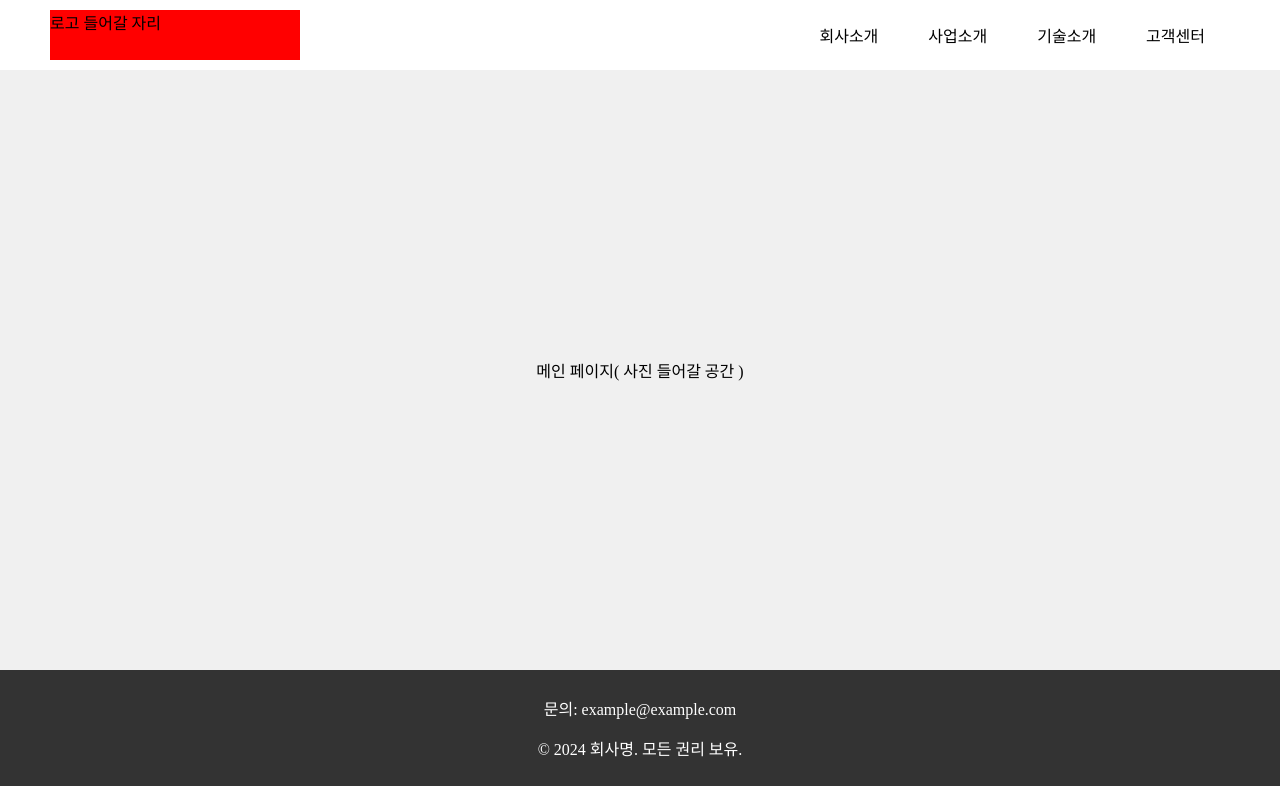
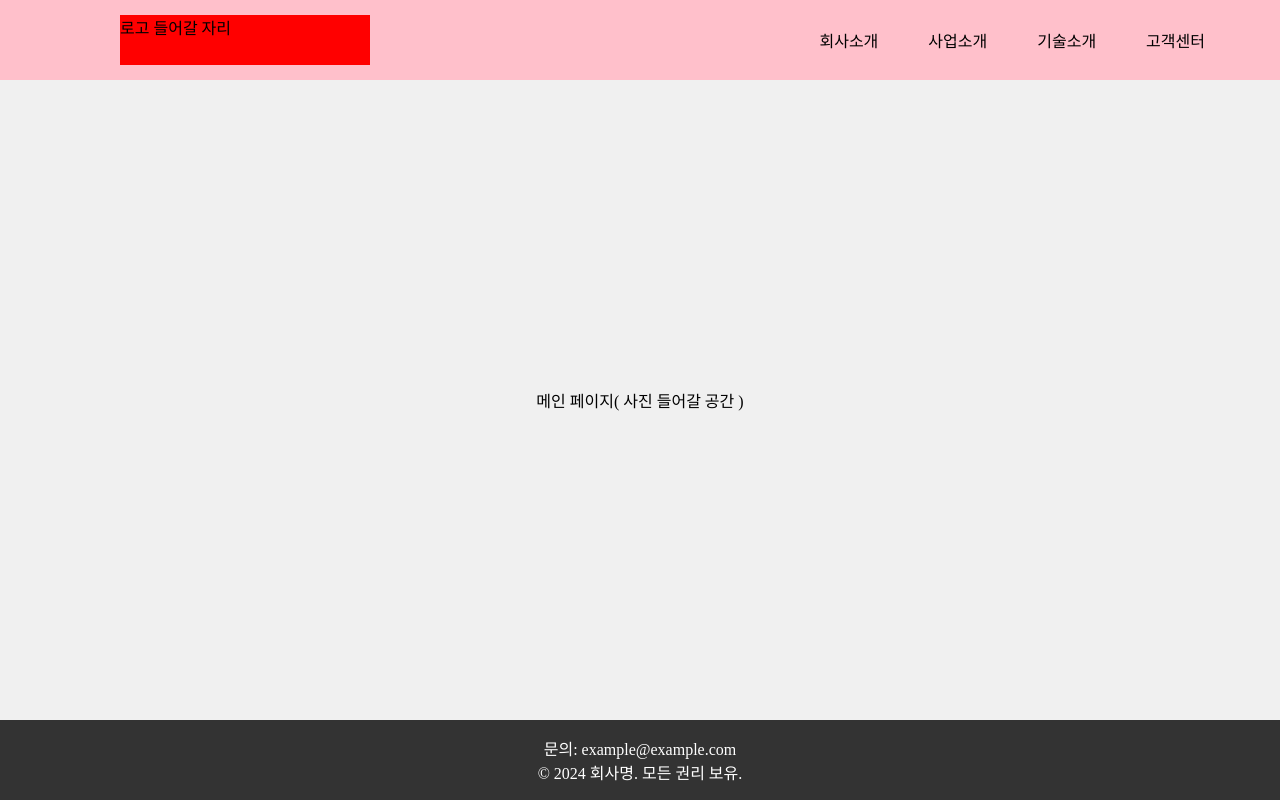
Before and after one commit to dlatldhs/SRW, a React (Create React App) app: page / in a window 1280 px wide. Built offline with nearby package versions, Linux system fonts and the light colour scheme.

Commit message:
FEAT page 1,2 layout

```diff
--- a/package.json
+++ b/package.json
@@ -10,6 +10,7 @@
     "react-dom": "^18.2.0",
     "react-router-dom": "^6.22.3",
     "react-scripts": "5.0.1",
+    "react-youtube": "^10.1.0",
     "styled-components": "^6.1.8",
     "web-vitals": "^2.1.4"
   },
--- a/src/App.js
+++ b/src/App.js
@@ -1,5 +1,4 @@
-import { Route, Routes } from 'react-router-dom';
-import Header from './components/Header';
+import { BrowserRouter, Route, Routes } from 'react-router-dom';
 import Main from './components/Main';
 
 // page
@@ -8,12 +7,9 @@ import Business from './components/Business';
 import Contacts from './components/Contacts';
 import Skills from './components/Skills';
 
-import Footer from './components/Footer';
-
-function App() {
+const App = () => {
   return (
-    <div className="App">
-      <Header />
+    <BrowserRouter>
       <Routes>
           <Route path='/' element={<Main />} />
           <Route path='/company' element={<Company />} />
@@ -21,8 +17,7 @@ function App() {
           <Route path='/skills' element={<Skills />} />
           <Route path='/contacts' element={<Contacts />} />
       </Routes>
-      <Footer />
-    </div>
+    </BrowserRouter>
   );
 }
 
--- a/src/components/Business.js
+++ b/src/components/Business.js
@@ -1,63 +1,23 @@
-// import React from 'react';
-// import styled from 'styled-components';
-
-// const BusinessPage = styled.div`
-//     display: flex;
-//     justify-content: center;
-//     align-items: center;
-//     width: 100%;
-//     height: 75vh;
-//     max-width: 100vw;
-//     max-height:100vh;
-//     background-color: #f0f0f0;
-//     position: relative;
-// `
-
-// const BusinessExplain = styled.div`
-
-// `
-
-// const Picture = styled.div`
-//     position: absolute;
-//     width: 100%;
-//     height:100%;
-//     max-width: 300px;
-//     max-height:400px;
-
-//     background-color: #5AD2FF;
-
-
-// `
-
-// const Business = () => {
-//     return <BusinessPage>
-//         <BusinessExplain>
-//             <Picture>
-//             </Picture>
-
-//             <Picture>
-//             </Picture>
-
-//             <Picture>
-//             </Picture>
-
-//             <Picture>
-//             </Picture>
-
-//         </BusinessExplain>
-//     </BusinessPage>
-// };
-
-// export default Business;
 import React from 'react';
 import styled from 'styled-components';
+import Footer from './Footer';
+import Header from './Header';
+
+const BusinessBackground = styled.div`
+    background-color: pink;
+
+    height: 100%;
+    max-height: 100vh;
+    width: 100%;
+    max-width: 100vw;
+`
 
 const BusinessPage = styled.div`
     display: flex;
     justify-content: center;
     align-items: center;
     width: 100%;
-    height: 75vh;
+    height: 80vh;
     max-width: 100vw;
     max-height:100vh;
     background-color: #f0f0f0;
@@ -93,16 +53,18 @@ const Picture = styled.div`
 const Title = styled.h1`
     margin: 0 0 0 0;
     background-color: #00FA9A;
-    justify-content: center;
-    align-items: center;
     text-align: center;
+    position: absolute;
+    top: 0;
+    width: 100%;
 `
 
 const Business = () => {
     return (
-        <div>
+        <BusinessBackground>
+            <Header />
+            <BusinessPage>
             <Title>사업 소개</Title>
-            <BusinessPage>
                 <BusinessExplain>
                     <Picture></Picture>
                     <Picture></Picture>
@@ -110,7 +72,8 @@ const Business = () => {
                     <Picture></Picture>
                 </BusinessExplain>
             </BusinessPage>
-        </div>
+            <Footer />
+        </BusinessBackground>
     );
 };
 
--- a/src/components/Footer.js
+++ b/src/components/Footer.js
@@ -1,26 +1,33 @@
-// 스크롤 다 내리면 나오게
-// Footer.js
+import React from 'react';
+import styled from 'styled-components';
+
+const StyledFooter = styled.footer`
+  background-color: #333;
+  color: white;
+  text-align: center;
+  height: 10vh;
+  width: 100%;
+  display: flex;
+  align-items: center;
+  justify-content: center;
+`;
+
+const FooterContent = styled.div`
+  max-width: 1200px;
+  margin: 0 auto;
+  align-items: center;
+`;
+
 const Footer = () => {
     return (
-      <footer style={footerStyle}>
-        <div style={footerContent}>
+      <StyledFooter>
+        <FooterContent>
           <p>문의: example@example.com</p>
           <p>© 2024 회사명. 모든 권리 보유.</p>
-        </div>
-      </footer>
+        </FooterContent>
+      </StyledFooter>
     );
   }
 
-  const footerStyle = {
-    backgroundColor: "#333",
-    color: "white",
-    textAlign: "center",
-    padding: "10px 0"
-  };
-
-  const footerContent = {
-    maxWidth: "1200px",
-    margin: "0 auto"
-  };
 
   export default Footer;
--- a/src/components/Header.js
+++ b/src/components/Header.js
@@ -6,7 +6,8 @@ const StyledHeader = styled.header`
   display: flex;
   justify-content: space-between;
   align-items: center;
-  padding: 10px 50px;
+  height: 10vh;
+  position: relative;
 `;
 
 const Logo = styled.div`
@@ -15,9 +16,14 @@ const Logo = styled.div`
   max-height: 50px;
   height: 50px;
   background-color: red;
+  left: 120px;
+  position: absolute;
 `;
 
 const Navigation = styled.nav`
+  position: absolute;
+  right: 50px;
+
   a {
     text-decoration: none;
     color: black;
--- a/src/components/Main.js
+++ b/src/components/Main.js
@@ -1,24 +1,38 @@
 import React from 'react';
 import styled from 'styled-components';
+import Header from './Header';
+import Footer from './Footer';
 
 const MainPage = styled.div`
     display: flex;
     justify-content: center;
     align-items: center;
     width: 100%;
-    height: 75vh;
+    height: 100%;
     max-width: 100vw;
-    max-height:100vh;
+    max-height:80vh;
     background-color: #f0f0f0;
-    position: relative;
+`
+
+const MainBackground = styled.div`
+    background-color: pink;
+
+    height: 100%;
+    max-height: 100vh;
+    width: 100%;
+    max-width: 100vw;
 `
 
 const Main = () => {
-    // return <div>
-    return <MainPage>
-            메인 페이지( 사진 들어갈 공간 )
-        </MainPage>
-    // </div>;
+    return (
+        <MainBackground>
+            <Header />
+            <MainPage>
+                    메인 페이지( 사진 들어갈 공간 )
+            </MainPage>
+            <Footer />
+        </MainBackground>
+    );
 }
 
 export default Main;
--- a/src/components/Skills.js
+++ b/src/components/Skills.js
@@ -0,0 +1,100 @@
+import React from 'react';
+import styled from 'styled-components';
+import Header from './Header';
+import Footer from './Footer';
+import YouTube from 'react-youtube';
+
+const SkillsBackground = styled.div`
+    background-color: pink;
+
+    height: 100%;
+    max-height: 100vh;
+    width: 100%;
+    max-width: 100vw;
+`
+
+const SkillsPage = styled.div`
+    display: flex;
+    justify-content: center;
+    align-items: center;
+    width: 100%;
+    height: 80vh;
+    max-width: 100vw;
+    max-height:100vh;
+    background-color: #f0f0f0;
+    position: relative;
+    flex-direction: column;
+`
+
+const SkillsExplain = styled.div`
+    display: flex;
+    justify-content: space-between;
+    align-items: center;
+    width: 80%;
+    height: 100%;
+`
+
+const Picture = styled.div`
+    width: 100%;
+    height:100%;
+    max-width: 300px;
+    max-height:400px;
+    background-color: #5AD2FF;
+    margin: 10px 10px;
+
+    &:first-child {
+        margin-left: 0;
+    }
+
+    &:last-child {
+        margin-right: 0;
+    }
+`
+
+const Title = styled.h1`
+    margin: 0 0 0 0;
+    background-color: #00FA9A;
+    text-align: center;
+    position: absolute;
+    top: 0;
+    width: 100%;
+`
+
+const video = 'https://www.youtube.com/watch?v='
+
+const opts = {
+    playerVars: { controls: 0, rel: 0, showinfo: 0 }
+  };
+
+const Skills = () => {
+    return (
+        <SkillsBackground>
+            <Header />
+            <SkillsPage>
+            <Title>기술 소개</Title>
+                <SkillsExplain>
+                    <Picture></Picture>
+                    <Picture></Picture>
+                    <Picture></Picture>
+                    <Picture></Picture>
+                </SkillsExplain>
+                <YouTube
+                    videoId="1RFiFjG7Eh4" // defaults -> ''
+                    id="1RFiFjG7Eh4" // defaults -> ''
+                    onPlay={() => {
+                    console.log("test");
+                    // setMute(0);
+                    }}
+                    // opts={opts}
+                    onReady={(event) => {
+                    console.log(event);
+                    event.target.pauseVideo();
+                    }}
+                />
+            </SkillsPage>
+            <Footer />
+        </SkillsBackground>
+    )
+}
+
+export default Skills;
--- a/src/index.css
+++ b/src/index.css
@@ -1,9 +1,14 @@
-body, html {
+body, html, #root {
     margin: 0;
+    padding: 0;
+    width: 100%;
+    height: 100%;
 }
 
-html {
-    width:  100%;
+.App {
     height: 100%;
+}
+
+p {
     margin: 0 0 0 0;
 }
--- a/src/index.js
+++ b/src/index.js
@@ -7,12 +7,12 @@ import { BrowserRouter } from 'react-router-dom'
 
 const root = ReactDOM.createRoot(document.getElementById('root'));
 root.render(
-  // <React.StrictMode>
+  <React.StrictMode>
+    <App />
+  </React.StrictMode>
+  // <BrowserRouter>
   //   <App />
-  // </React.StrictMode>
-  <BrowserRouter>
-    <App />
-  </BrowserRouter>
+  // </BrowserRouter>
 );
 
 // If you want to start measuring performance in your app, pass a function
```
Also changed, not shown: 1 other file (tests, documents, lock files or other folders).
